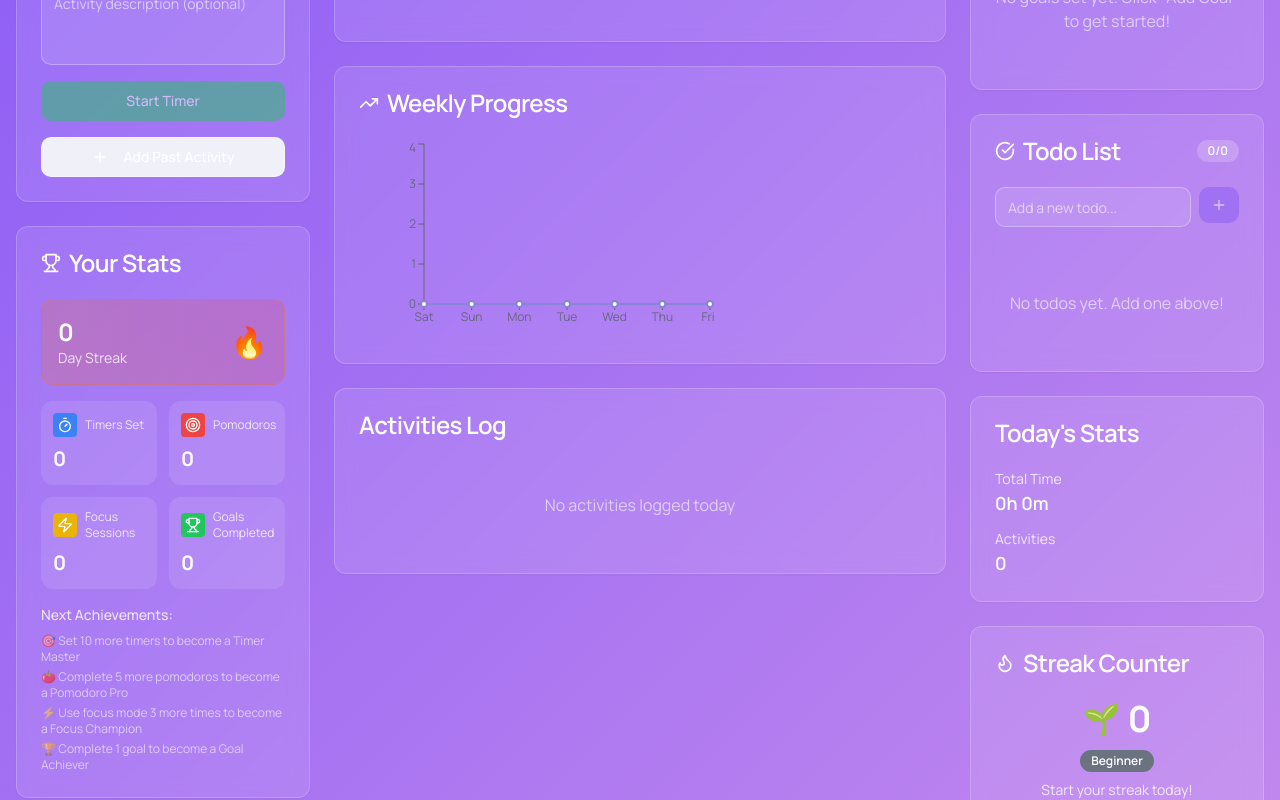
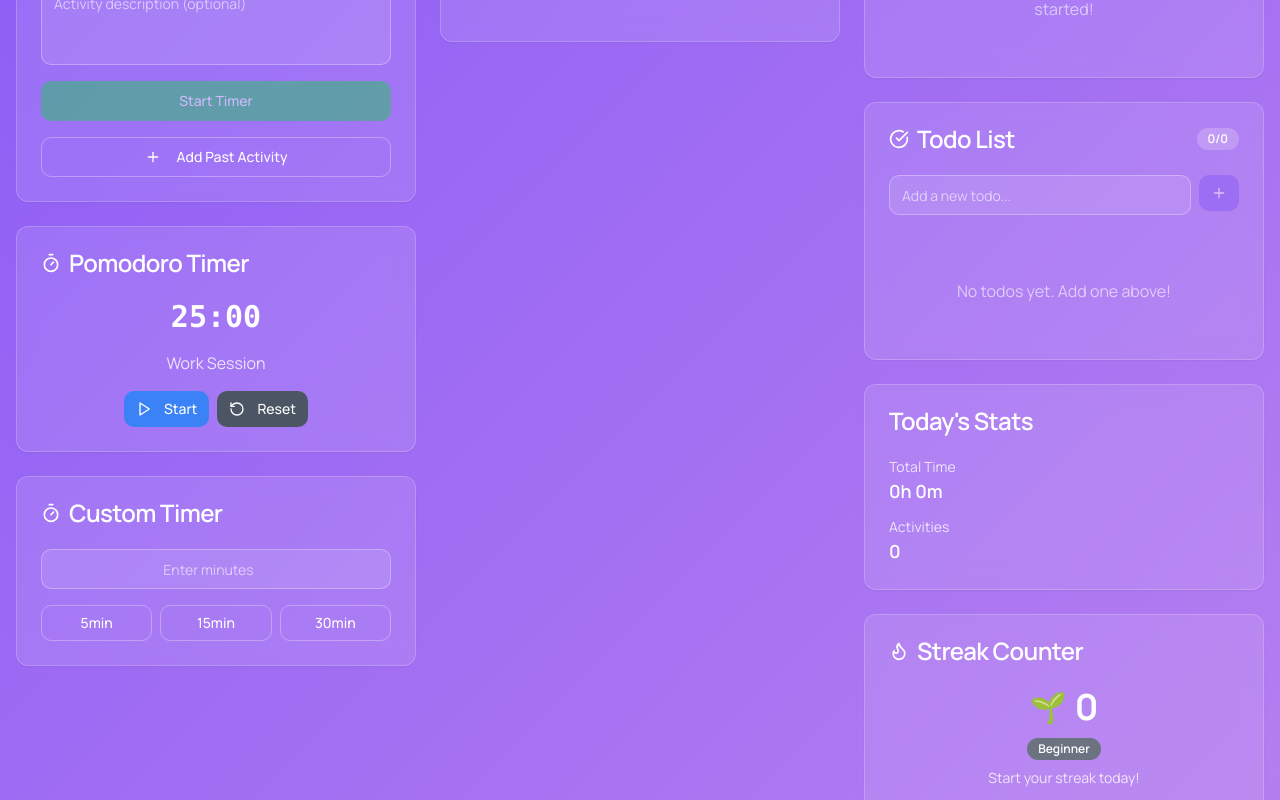
Before and after one commit to innov-design/timeflow, a React (Vite) app: page / in a window 1280 px wide. Shown: the part 340-1140 px from the top of the page. Built offline with nearby package versions, Linux system fonts and the light colour scheme.

Commit message:
Refactor dashboard layout and button colors
-   Reverted dashboard tile arrangement.
-   Added AI insights to the bottom.
-   Adjusted button colors for better readability.

```diff
--- a/src/components/ActiveTimer.tsx
+++ b/src/components/ActiveTimer.tsx
@@ -155,7 +155,7 @@ export const ActiveTimer: React.FC<ActiveTimerProps> = ({ activities, onAddActiv
             <Button
               onClick={() => setShowPastActivityForm(true)}
               variant="outline"
-              className="w-full border-white/30 text-white hover:bg-white/10"
+              className="w-full border-white/30 text-white hover:bg-white/10 bg-transparent"
             >
               <Plus className="w-4 h-4 mr-2" />
               Add Past Activity
@@ -196,7 +196,7 @@ export const ActiveTimer: React.FC<ActiveTimerProps> = ({ activities, onAddActiv
             <Button
               onClick={() => setShowPastActivityForm(false)}
               variant="outline"
-              className="w-full border-white/30 text-white hover:bg-white/10"
+              className="w-full border-white/30 text-white hover:bg-white/10 bg-transparent"
             >
               Cancel
             </Button>
--- a/src/components/CustomTimer.tsx
+++ b/src/components/CustomTimer.tsx
@@ -82,7 +82,7 @@ export const CustomTimer = () => {
                 onClick={() => setCustomTime(5)}
                 size="sm"
                 variant="outline"
-                className="border-white/30 text-white hover:bg-white/10"
+                className="border-white/30 text-white hover:bg-white/10 bg-transparent"
               >
                 5min
               </Button>
@@ -90,7 +90,7 @@ export const CustomTimer = () => {
                 onClick={() => setCustomTime(15)}
                 size="sm"
                 variant="outline"
-                className="border-white/30 text-white hover:bg-white/10"
+                className="border-white/30 text-white hover:bg-white/10 bg-transparent"
               >
                 15min
               </Button>
@@ -98,7 +98,7 @@ export const CustomTimer = () => {
                 onClick={() => setCustomTime(30)}
                 size="sm"
                 variant="outline"
-                className="border-white/30 text-white hover:bg-white/10"
+                className="border-white/30 text-white hover:bg-white/10 bg-transparent"
               >
                 30min
               </Button>
@@ -129,7 +129,7 @@ export const CustomTimer = () => {
               <Button
                 onClick={resetTimer}
                 variant="outline"
-                className="border-white/30 text-white hover:bg-white/10"
+                className="border-white/30 text-white hover:bg-white/10 bg-transparent"
               >
                 <RotateCcw className="w-4 h-4" />
               </Button>
--- a/src/components/TimeFlowDashboard.tsx
+++ b/src/components/TimeFlowDashboard.tsx
@@ -268,14 +268,43 @@ export const TimeFlowDashboard = () => {
         </Card>
 
         {currentView === 'dashboard' && (
-          <div className="grid grid-cols-1 lg:grid-cols-4 gap-6">
+          <>
+            <div className="grid grid-cols-1 lg:grid-cols-3 gap-6">
               {/* Left Column - Main Timer */}
-            <div className="lg:col-span-1 space-y-6">
+              <div className="space-y-6">
                 <ActiveTimer
                   activities={activities}
                   onAddActivity={addActivity}
                   onUpdateActivity={updateActivity}
                 />
+                <PomodoroTimer onComplete={incrementPomodoroCount} />
+                <CustomTimer />
+              </div>
+
+              {/* Center Column - Activities Log */}
+              <div className="space-y-6">
+                <ActivitiesLog
+                  activities={activities}
+                  onDeleteActivity={deleteActivity}
+                />
+              </div>
+
+              {/* Right Column - Goals, Todos, Stats */}
+              <div className="space-y-6">
+                <CategoryGoals
+                  activities={activities}
+                  goals={categoryGoals}
+                  onAddGoal={addCategoryGoal}
+                  onUpdateGoal={updateCategoryGoal}
+                />
+                <TodoList
+                  todos={todos}
+                  onAddTodo={addTodo}
+                  onToggleTodo={toggleTodo}
+                  onDeleteTodo={deleteTodo}
+                />
+                <TodaysStats activities={activities} />
+                <StreakCounter streak={streak} />
                 <GamificationStats
                   timerCount={timerCount}
                   pomodoroCount={pomodoroCount}
@@ -283,12 +312,12 @@ export const TimeFlowDashboard = () => {
                   goalsCompleted={completedGoals}
                   streak={streak}
                 />
-              <PomodoroTimer onComplete={incrementPomodoroCount} />
-              <CustomTimer />
+                <FocusMode onActivate={incrementFocusCount} />
+              </div>
             </div>
 
-            {/* Center Column - AI Insights & Stats */}
-            <div className="lg:col-span-2 space-y-6">
+            {/* AI Insights Section - Bottom */}
+            <div className="grid grid-cols-1 lg:grid-cols-2 gap-6">
               {/* Category Breakdown Chart */}
               <Card className="glass-effect border-white/20">
                 <CardHeader>
@@ -344,33 +373,8 @@ export const TimeFlowDashboard = () => {
                   </ChartContainer>
                 </CardContent>
               </Card>
-
-              {/* Activities Log */}
-              <ActivitiesLog
-                activities={activities}
-                onDeleteActivity={deleteActivity}
-              />
             </div>
-
-            {/* Right Column - Goals, Todos, Stats */}
-            <div className="space-y-6">
-              <CategoryGoals
-                activities={activities}
-                goals={categoryGoals}
-                onAddGoal={addCategoryGoal}
-                onUpdateGoal={updateCategoryGoal}
-              />
-              <TodoList
-                todos={todos}
-                onAddTodo={addTodo}
-                onToggleTodo={toggleTodo}
-                onDeleteTodo={deleteTodo}
-              />
-              <TodaysStats activities={activities} />
-              <StreakCounter streak={streak} />
-              <FocusMode onActivate={incrementFocusCount} />
-            </div>
-          </div>
+          </>
         )}
 
         {currentView === 'calendar' && (
```
Lines whose indentation alone changed are shown as unchanged.
